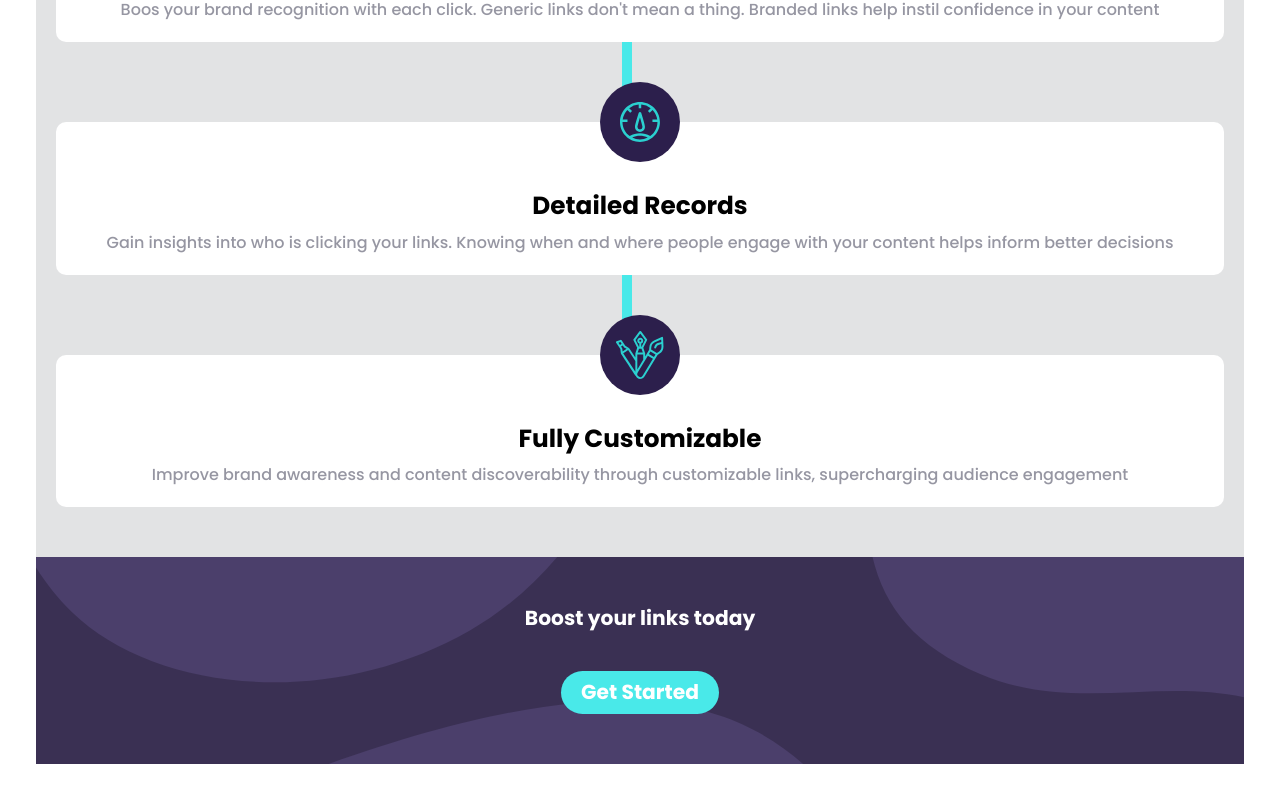
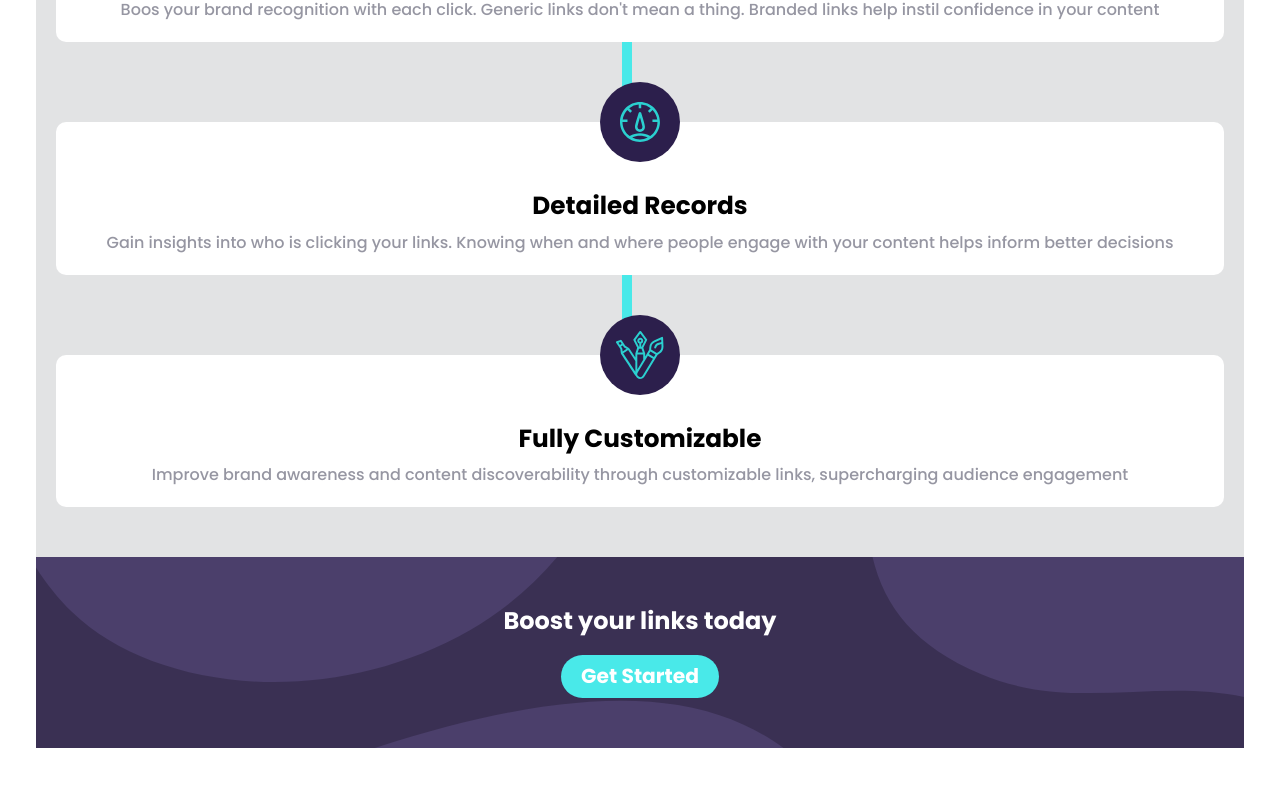
Before and after one commit to byKriz/react-url-short-api, a React (Vite) app: page / in a window 1280 px wide. Shown: the part 2091-2891 px from the top of the page. Built offline with nearby package versions, Linux system fonts and the light colour scheme.

Commit message:
arreglando el tamaño

```diff
--- a/src/containers/StartLink/StartLink.module.scss
+++ b/src/containers/StartLink/StartLink.module.scss
@@ -5,9 +5,14 @@
   flex-direction: column;
   align-items: center;
   justify-content: center;
-  gap: 40px;
+  gap: 20px;
   padding: 50px 20px;
   background-color: #3a3053;
   background-image: url("../../assets/icons/bg-boost-desktop.svg");
   color: white;
+
+  h3 {
+    font-size: 24px;
+    font-weight: 700;
+  }
 }
```
